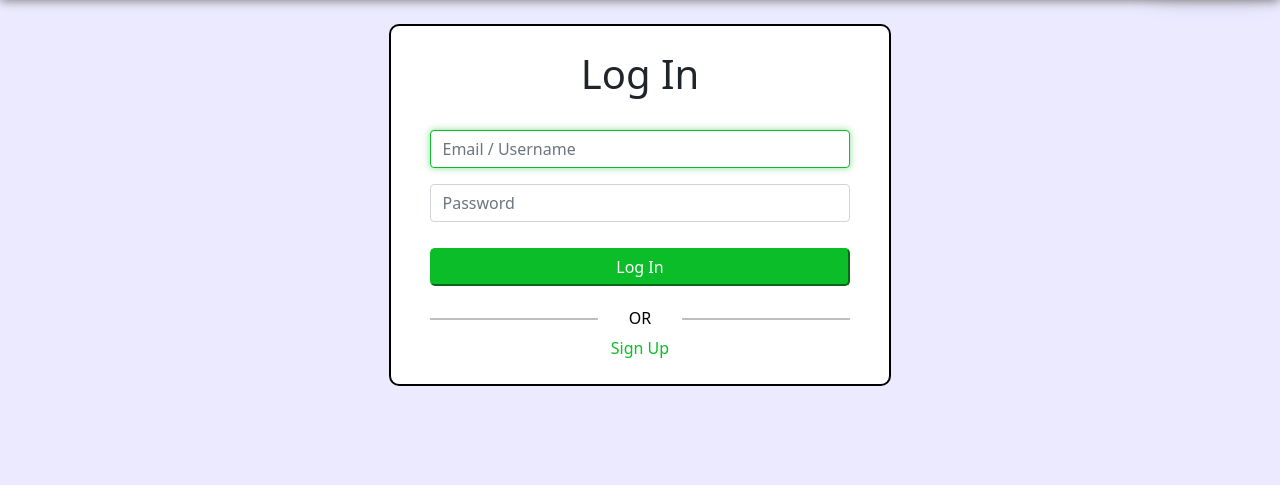
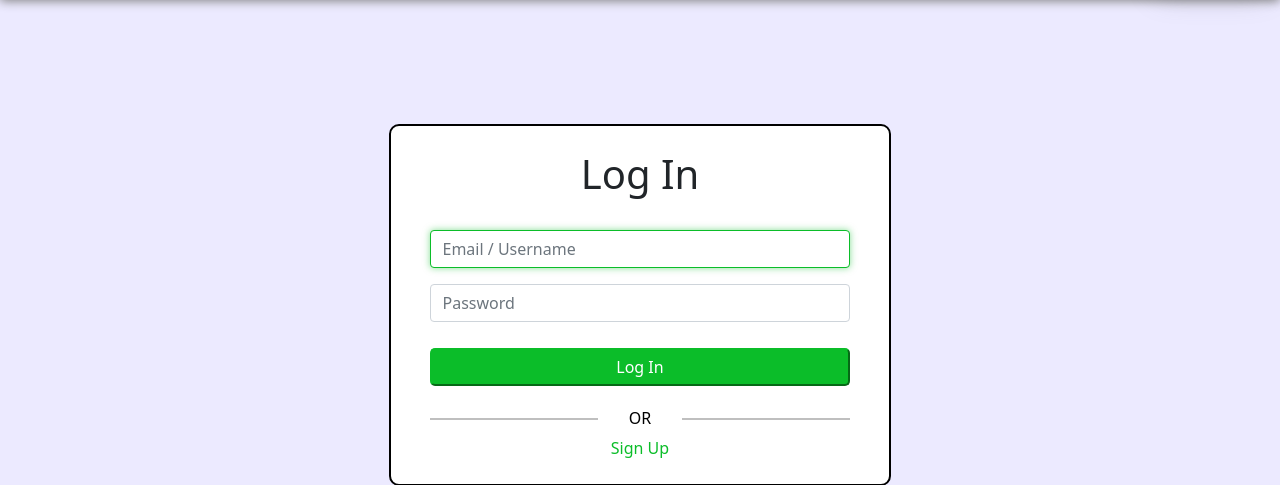
Before and after one commit to rlmtm/CS-IA, a Flask app: page /login in a window 1280 px wide. Shown: the part 74-559 px from the top of the page. Run offline with Flask 3, Linux system fonts and the light colour scheme; some libraries are stand-ins or nearby versions.

Commit message:
Update login.html

```diff
--- a/templates/login.html
+++ b/templates/login.html
@@ -5,6 +5,7 @@
 {% endblock %}
 
 {% block main %}
+    <div style="margin-bottom: 100px;"></div>
     <div id="regBorder">
         <br>
         <h1>Log In</h1>
```
